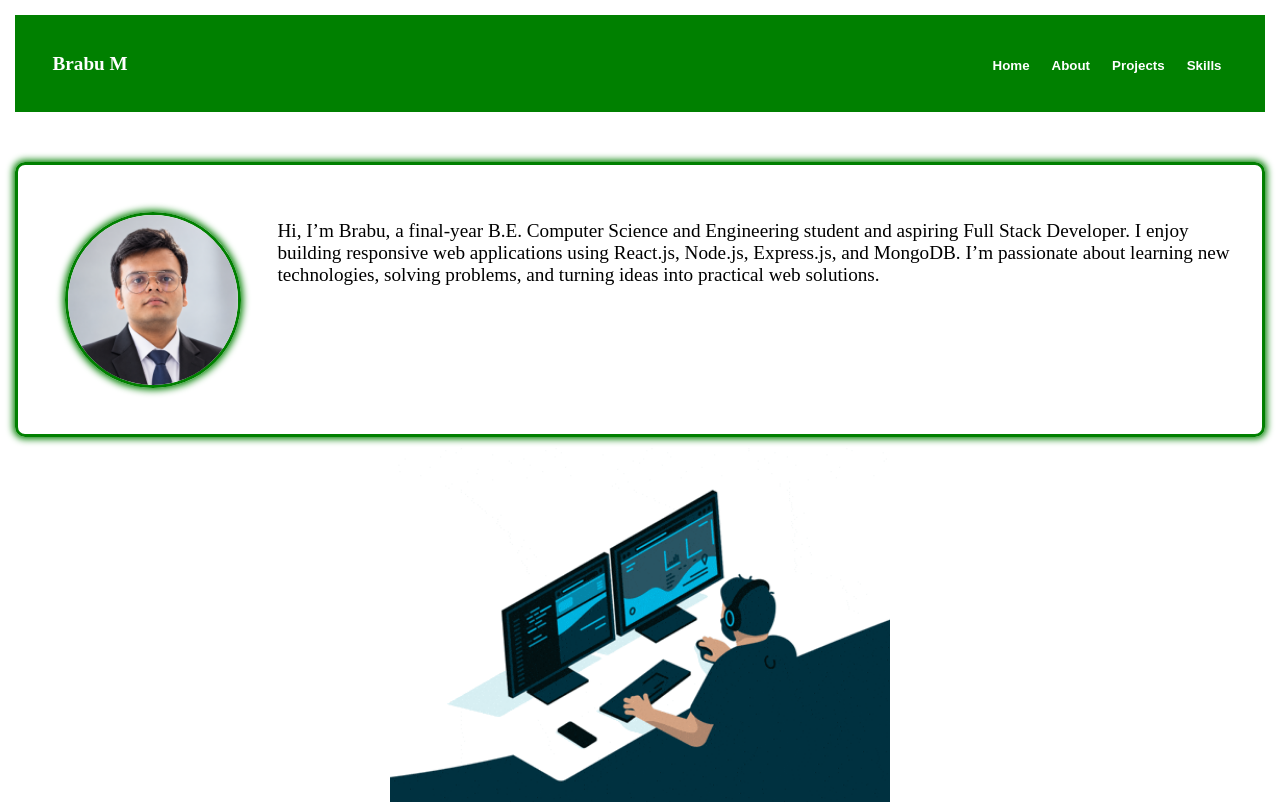
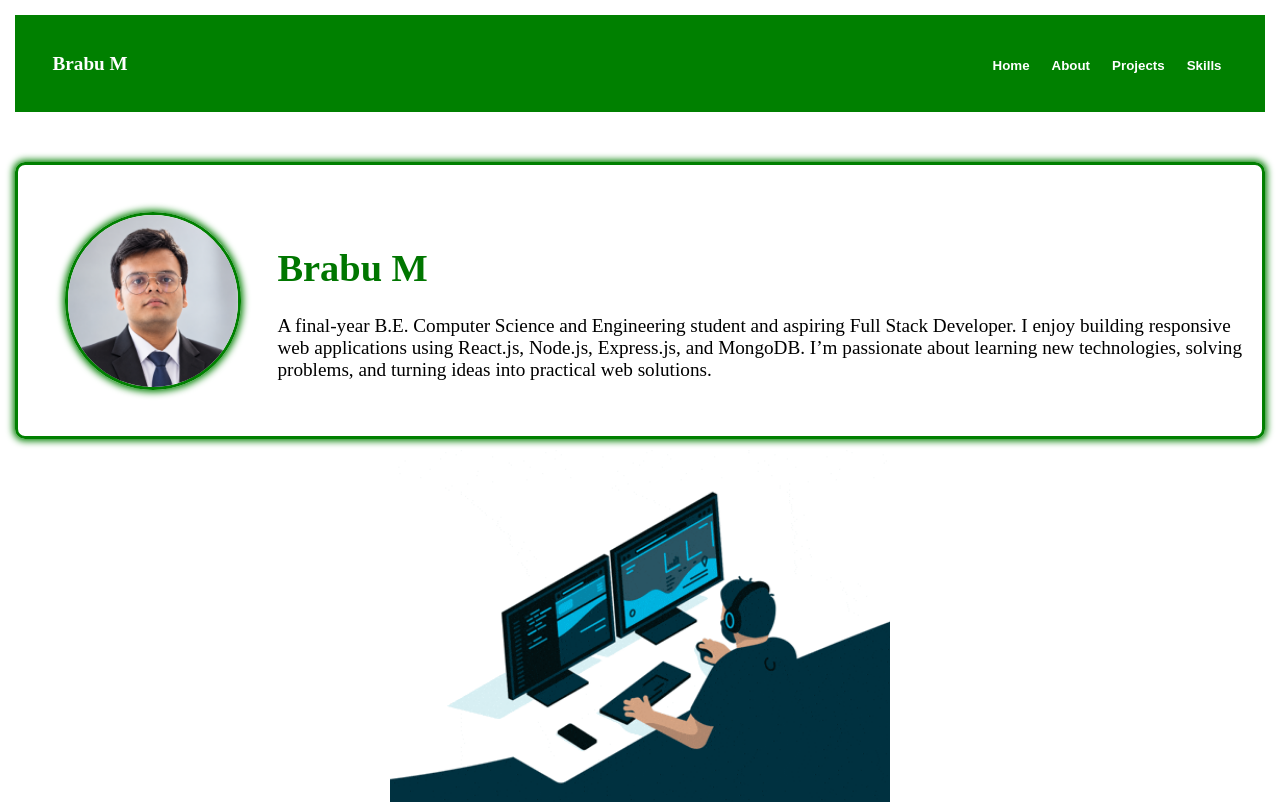
Before and after one commit to M-Brabu/portfolio-Brabu, a React (Vite) app: page / in a window 1280 px wide. Shown: the top 802 px of the page. Built offline with nearby package versions, Linux system fonts and the light colour scheme.

Commit message:
1/10/2026

```diff
--- a/src/components/Home.jsx
+++ b/src/components/Home.jsx
@@ -11,8 +11,10 @@ function Home(){
         <Navbar/>
         <div className="home-div">
              <img src={brabu} alt="Brabu" className="brabu-img" />
+
              <div className="brabu-intro">
-                    Hi, I’m Brabu, a final-year B.E. Computer Science and Engineering student and aspiring
+                <h1 className="brabu-name">Brabu M</h1>
+                    A final-year B.E. Computer Science and Engineering student and aspiring
                     Full Stack Developer. I enjoy building responsive web
                     applications using React.js, Node.js, Express.js, and
                     MongoDB. I’m passionate about learning new technologies, solving
--- a/src/index.css
+++ b/src/index.css
@@ -10,6 +10,7 @@ body{
     font-weight: bolder;
     color: white;
 }
+
 .nav-btn-group{
     display: flex;
     gap: 10px;
@@ -58,6 +59,33 @@ body{
     border-style: solid;
     border-color: green;
     box-shadow: 0px 0px 7px 2px green;
+
+}
+.brabu-name{
+    font-weight: bolder;
+    animation-name: brabu-name-ani;
+    animation-duration: 2s;
+    animation-iteration-count: infinite;
+}
+@keyframes brabu-name-ani {
+    0%{
+      color: green;
+    }
+    10%{
+      color: black;
+    }
+    30%{
+      color: white;
+    }
+    60%{
+       color: black;
+    }
+    90%{
+       color: green;
+    }
+    100%{
+       color: green;
+    }
 }
 
 
```
Also changed, not shown: src/assets/logo.jpg (added).
